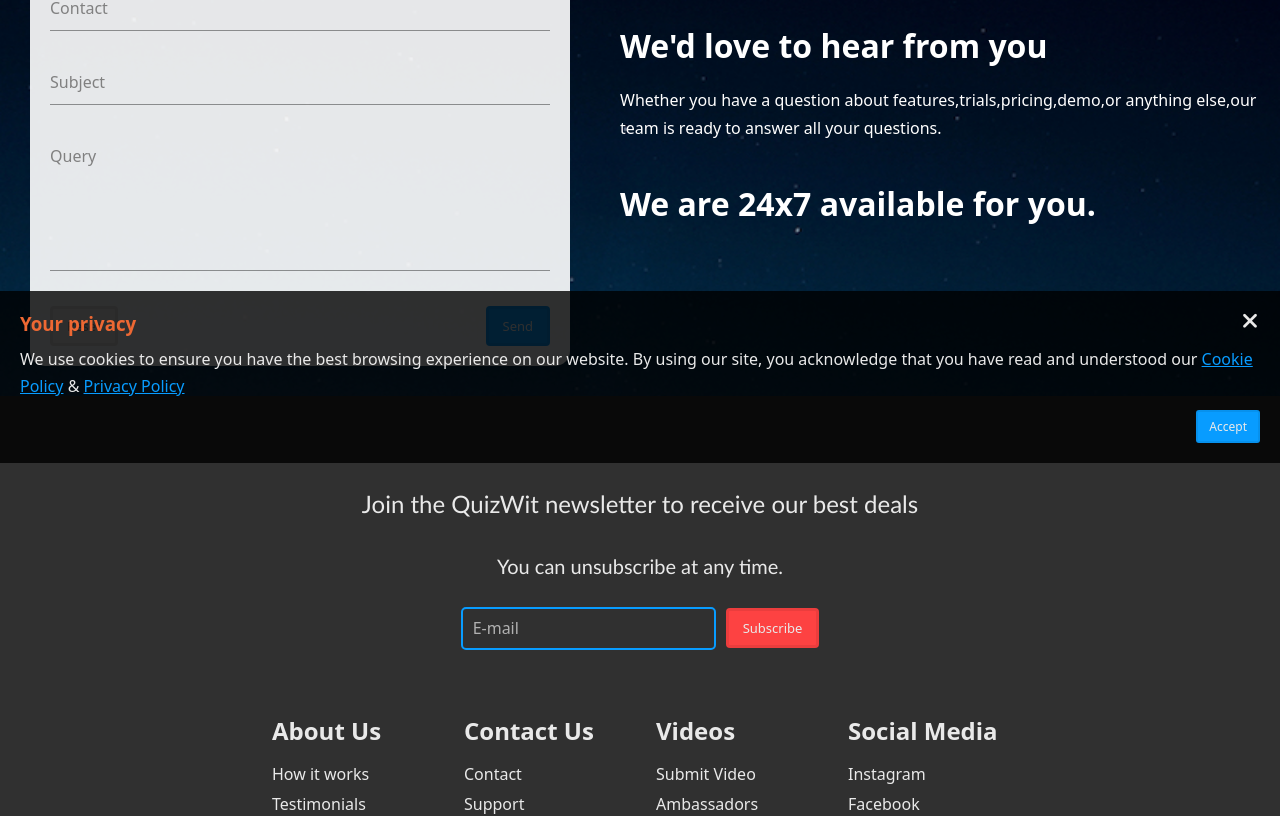
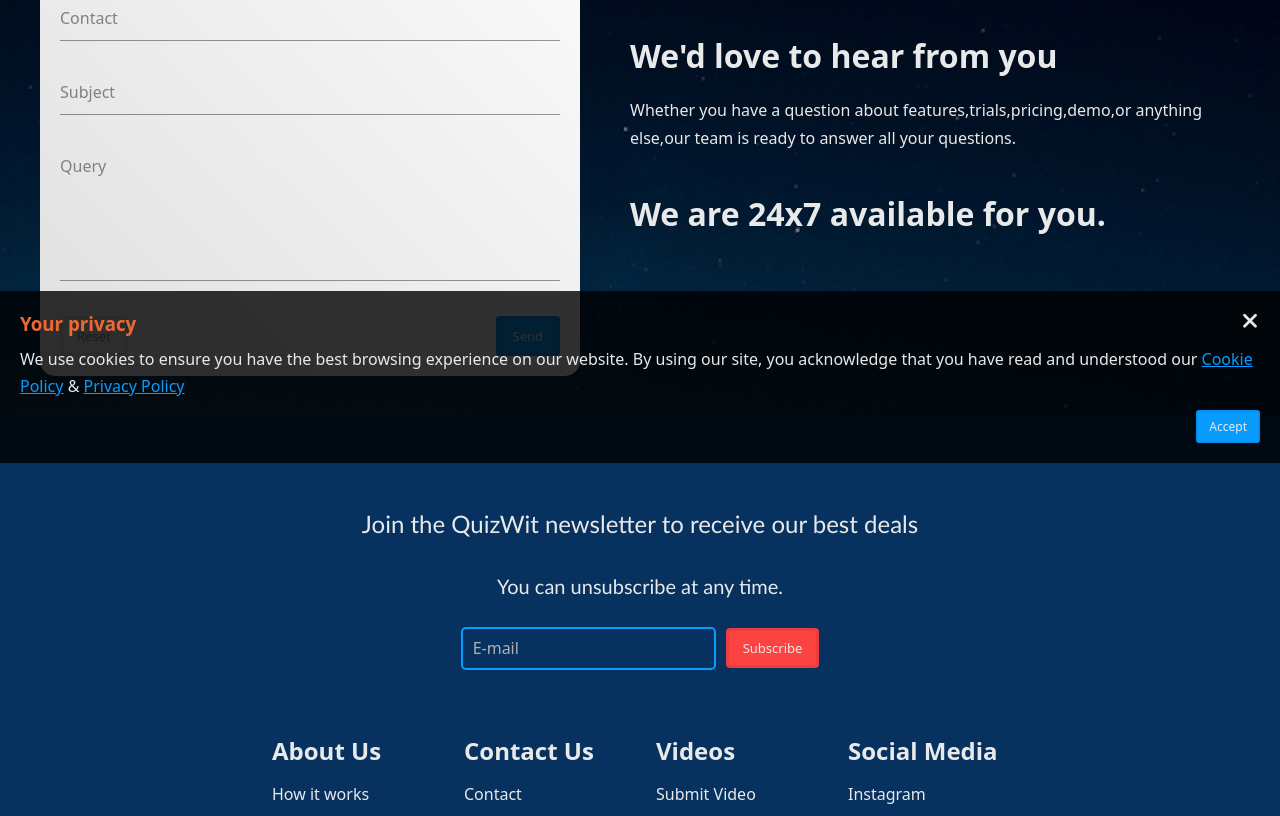
Before and after one commit to Piyush1321/QuizWit, a React (Create React App) app: page /contact-us in a window 1280 px wide. Shown: the part 337-1153 px from the top of the page. Built offline with nearby package versions, Linux system fonts and the light colour scheme.

Commit message:
footer and contact us

```diff
--- a/src/components/css/ContactUs.css
+++ b/src/components/css/ContactUs.css
@@ -2,15 +2,21 @@
     background: url('../../../public/images/contactus-cover.jpeg');
     background-size: cover;
     background-repeat: no-repeat;
+    padding: 10px;
 }
 .contact-us form {
-    background: rgba(255, 255, 255, 0.9);
+    background: linear-gradient(45deg, rgb(224 224 224), #ffffff);
     margin: 30px;
     border-radius: 15px;
     padding: 20px;
     width: 500px;
 }
+.contact-us form input, textarea {
+color: rgba(233, 233, 233);
+
+}
+
 .contactus-description
 {
-    color: white;
+    color: rgba(233, 233, 233);
 }
--- a/src/components/css/Footer.css
+++ b/src/components/css/Footer.css
@@ -1,5 +1,5 @@
 .footer-container {
-    background: #303030;
+    background: #07325f;
     padding: 4rem 0 2rem 0;
     display: flex;
     flex-direction: column;
```
